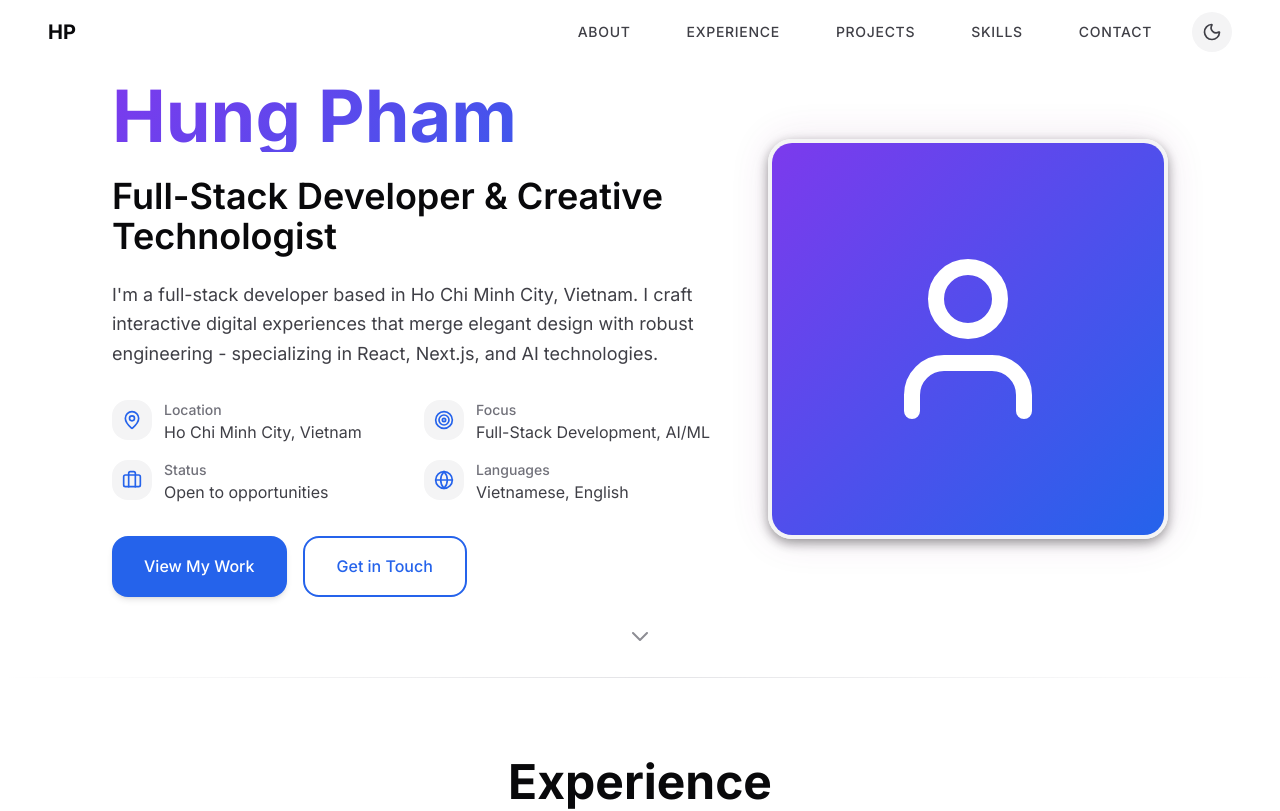
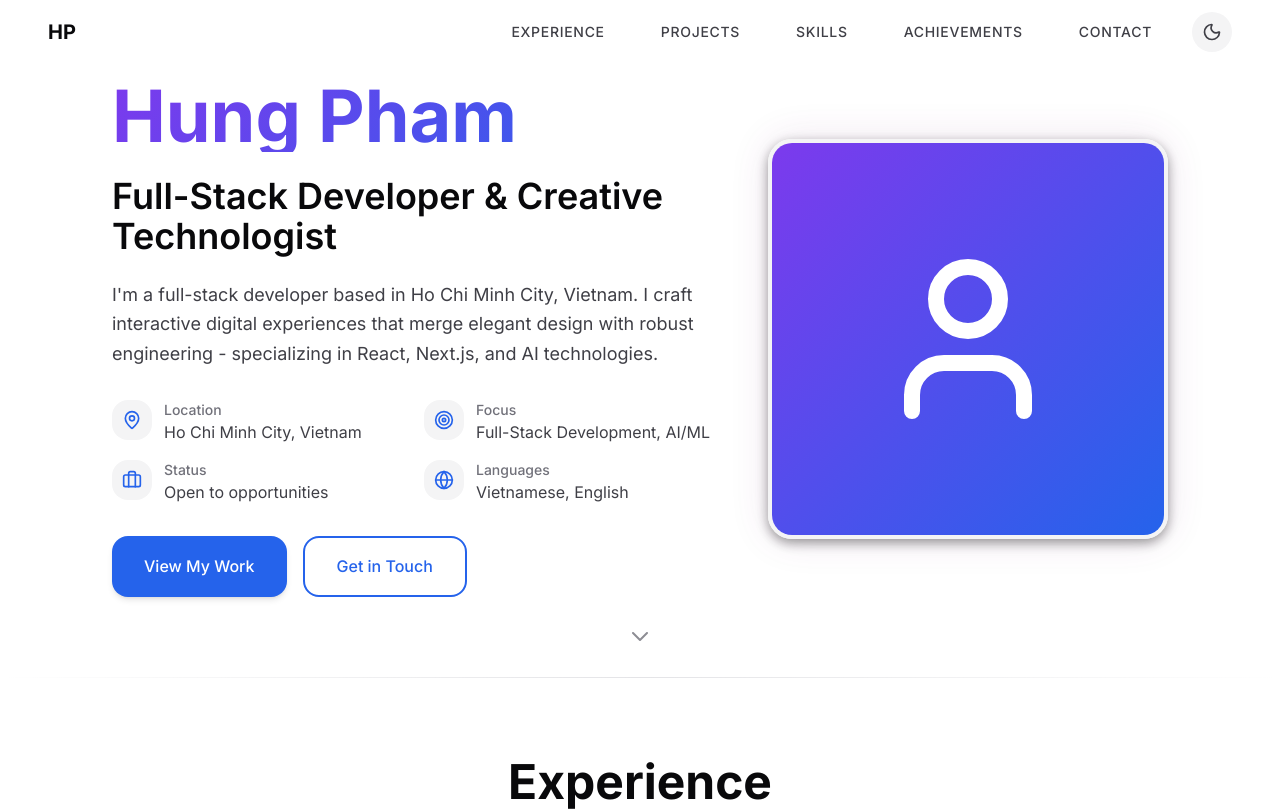
Before and after one commit to VinhHung1999/portfoilo, a Next.js app: page / in a window 1280 px wide. Shown: the top 811 px of the page. Built offline with nearby package versions, Linux system fonts and the light colour scheme.

Commit message:
Fix: Remove About link, add Achievements to Navigation
Since Hero + About merged into HeroAbout, removed old About link.
Added Achievements link for new section.

Navigation now:
- Experience
- Projects
- Skills
- Achievements (NEW)
- Contact

```diff
--- a/components/layout/Navigation.tsx
+++ b/components/layout/Navigation.tsx
@@ -25,10 +25,10 @@ export default function Navigation() {
   };
 
   const navLinks = [
-    { name: "About", href: "#about" },
     { name: "Experience", href: "#experience" },
     { name: "Projects", href: "#projects" },
     { name: "Skills", href: "#skills" },
+    { name: "Achievements", href: "#achievements" },
     { name: "Contact", href: "#contact" },
   ];
 
```
